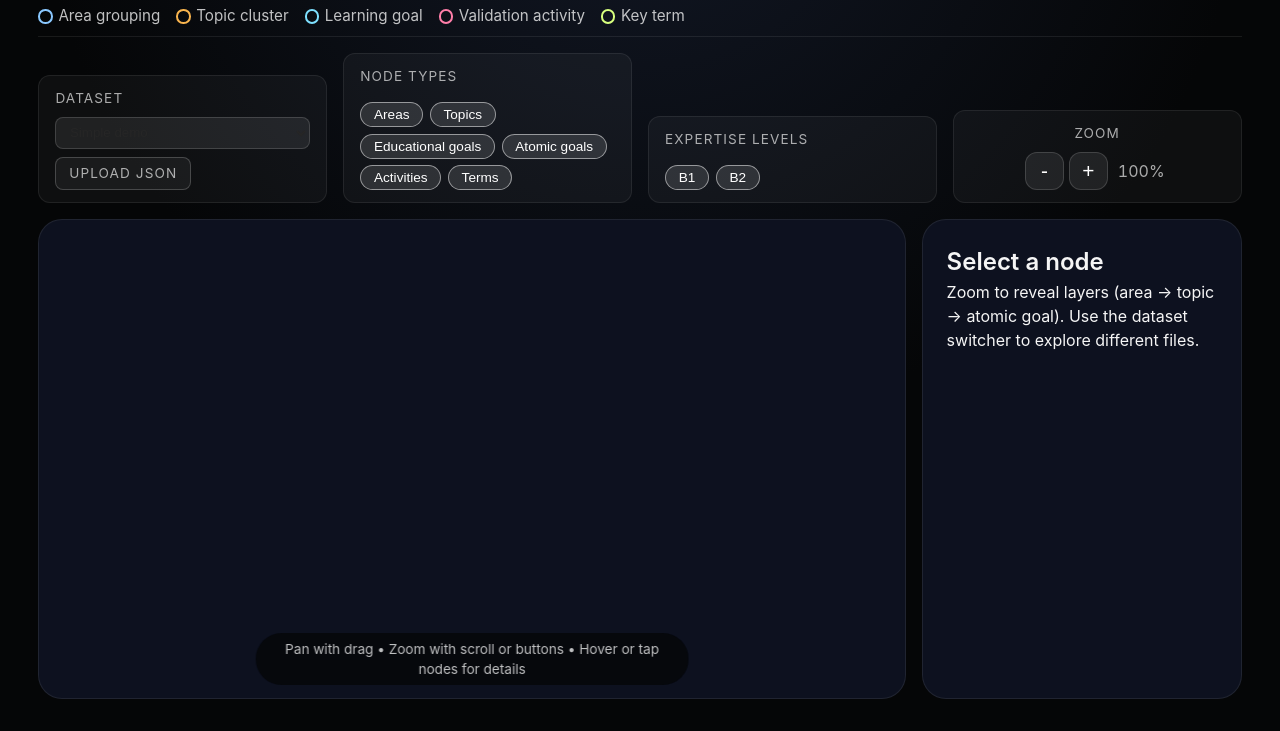
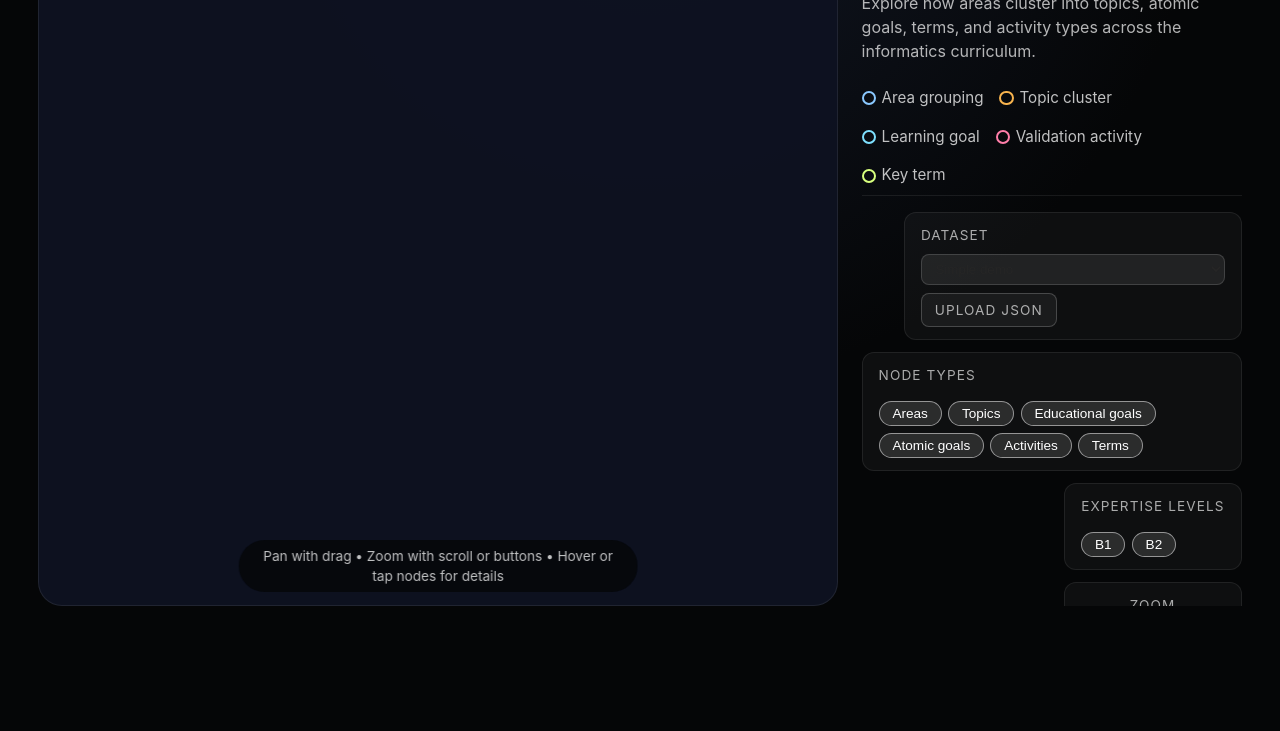
Before and after one commit to ondrejbrem/map-prototype, a plain HTML site: page index.html in a window 1280 px wide. Shown: the part 170-901 px from the top of the page. After the commit the page ends 800 px from the top, so only its background shows below. Drawn offline with Linux system fonts and the light colour scheme.

Commit message:
cleanup UI

```diff
--- a/index.html
+++ b/index.html
@@ -7,6 +7,14 @@
     <link rel="stylesheet" href="styles.css" />
   </head>
   <body>
+    <div class="app-shell">
+      <section class="map-panel">
+        <div id="concept-map" role="img" aria-label="Concept learning map"></div>
+        <div class="hint">
+          Pan with drag &bull; Zoom with scroll or buttons &bull; Hover or tap nodes for details
+        </div>
+      </section>
+      <aside class="side-panel">
         <header class="app-header">
           <div>
             <p class="label">Experimental Prototype</p>
@@ -68,20 +76,14 @@
           </div>
         </section>
 
-    <main class="layout">
-      <section class="map-panel">
-        <div id="concept-map" role="img" aria-label="Concept learning map"></div>
-        <div class="hint">
-          Pan with drag &bull; Zoom with scroll or buttons &bull; Hover or tap nodes for details
-        </div>
-      </section>
-      <aside class="info-panel" id="info-panel">
+        <div class="info-panel" id="info-panel">
           <div class="info-panel__empty">
             <h2>Select a node</h2>
             <p>Zoom to reveal layers (area → topic → atomic goal). Use the dataset switcher above or upload your own JSON.</p>
           </div>
+        </div>
       </aside>
-    </main>
+    </div>
 
     <script src="https://cdn.jsdelivr.net/npm/cytoscape@3.26.0/dist/cytoscape.min.js"></script>
     <script src="app.js"></script>
--- a/styles.css
+++ b/styles.css
@@ -16,11 +16,15 @@
 body {
   margin: 0;
   min-height: 100vh;
-  display: flex;
-  flex-direction: column;
-  gap: 1rem;
-  padding: 1.5rem clamp(1rem, 3vw, 2.5rem) 2rem;
   background: radial-gradient(circle at top, #121826, #050607 55%);
+}
+
+.app-shell {
+  display: grid;
+  grid-template-columns: minmax(0, 1fr) minmax(320px, 380px);
+  gap: 1.5rem;
+  padding: 1.5rem clamp(1rem, 3vw, 2.5rem);
+  height: 100vh;
 }
 
 h1,
@@ -164,6 +168,28 @@ p {
   cursor: pointer;
 }
 
+.side-panel {
+  display: flex;
+  flex-direction: column;
+  gap: 1rem;
+  overflow: hidden;
+}
+
+.side-panel > .controls {
+  display: flex;
+  flex-direction: column;
+  gap: 0.75rem;
+}
+
+.side-panel > .controls,
+.side-panel > .app-header {
+  flex-shrink: 0;
+}
+
+.side-panel {
+  overflow-y: auto;
+}
+
 .chips {
   margin-top: 0.5rem;
   display: flex;
@@ -224,13 +250,6 @@ p {
   color: rgba(255, 255, 255, 0.65);
 }
 
-.layout {
-  display: grid;
-  grid-template-columns: minmax(0, 1fr) minmax(16rem, 20rem);
-  gap: 1rem;
-  min-height: 60vh;
-}
-
 .map-panel {
   position: relative;
   background: rgba(14, 18, 33, 0.95);
@@ -238,6 +257,7 @@ p {
   border: 1px solid rgba(255, 255, 255, 0.08);
   overflow: hidden;
   min-height: 26rem;
+  height: 100%;
 }
 
 #concept-map {
@@ -271,11 +291,12 @@ p {
   background: rgba(14, 18, 33, 0.95);
   border-radius: 24px;
   border: 1px solid rgba(255, 255, 255, 0.08);
-  padding: 1.5rem;
-  min-height: 26rem;
+  padding: 1.25rem;
   display: flex;
   flex-direction: column;
   gap: 1rem;
+  overflow-y: auto;
+  flex: 1;
 }
 
 .info-panel__empty ul {
```
Lines whose indentation alone changed are shown as unchanged.
